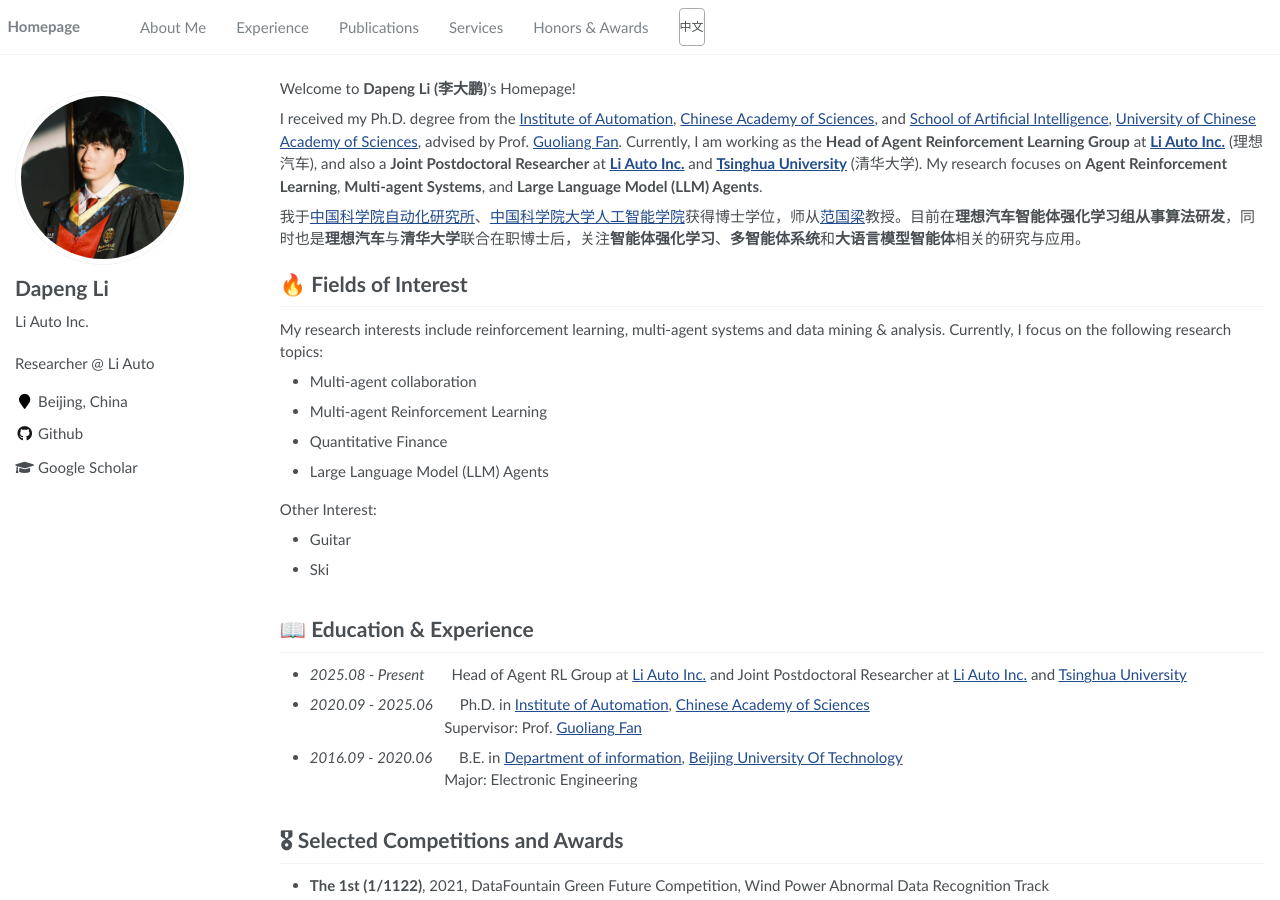
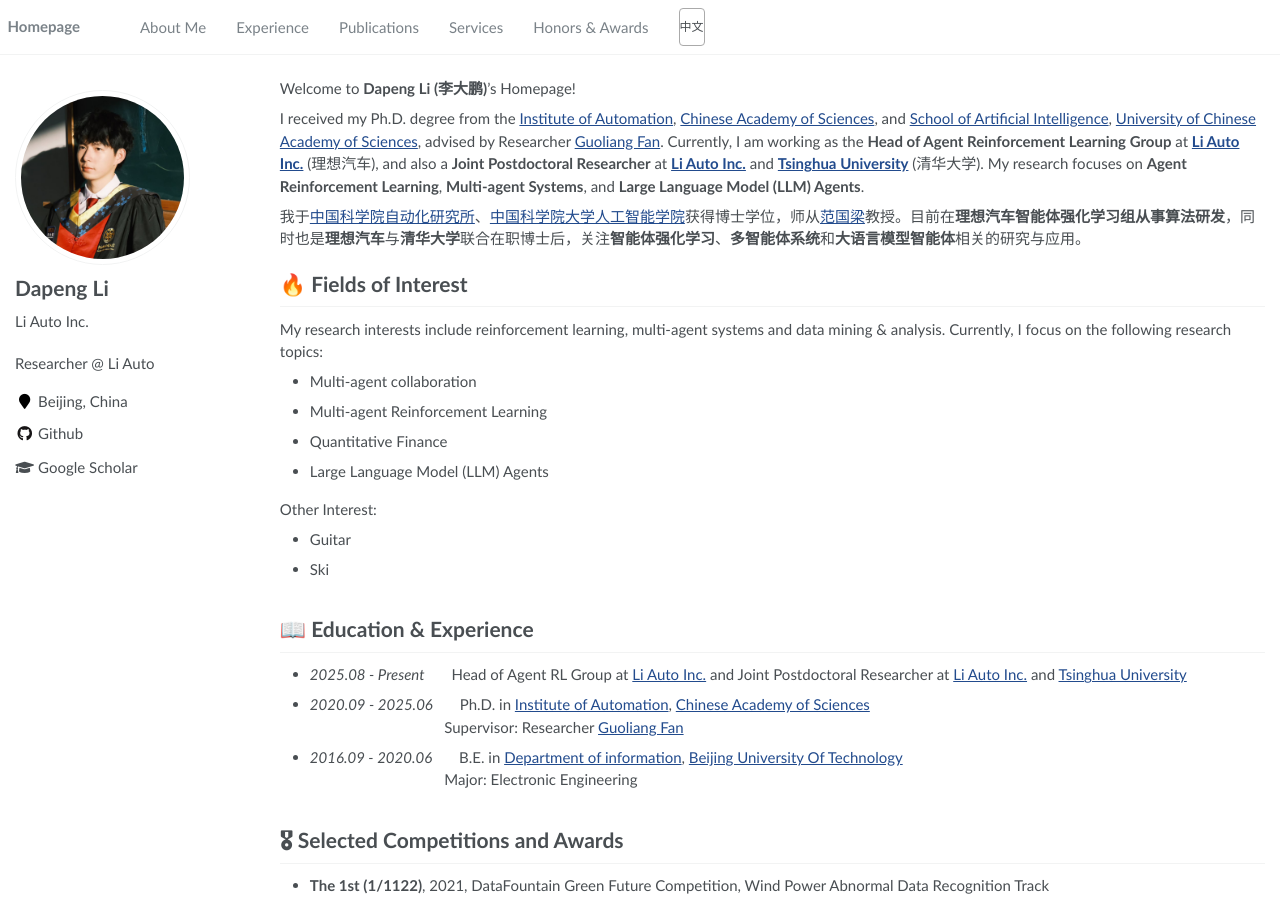
Before and after one commit to lidpeng/lidpeng.github.io, a Jekyll site: the page built from _pages/about.md, in a window 1280 px wide and 900 px high. Built offline with Jekyll 4.4.1, drawn with Linux system fonts in a browser that asks for light colours.

Commit message:
fix: correct Guoliang Fan title to researcher

```diff
--- a/_pages/about.md
+++ b/_pages/about.md
@@ -19,7 +19,7 @@ redirect_from:
 
 Welcome to **Dapeng Li (李大鹏)**'s Homepage!
 
-I received my Ph.D. degree from the [Institute of Automation](http://www.ia.cas.cn/), [Chinese Academy of Sciences](https://www.cas.cn/), and [School of Artificial Intelligence](https://ai.ucas.ac.cn/), [University of Chinese Academy of Sciences](https://www.ucas.ac.cn/), advised by Prof. [Guoliang Fan](http://people.ucas.ac.cn/~fanguoliang). Currently, I am working as the **Head of Agent Reinforcement Learning Group** at **[Li Auto Inc.](https://www.lixiang.com/)** (理想汽车), and also a **Joint Postdoctoral Researcher** at **[Li Auto Inc.](https://www.lixiang.com/)** and **[Tsinghua University](https://www.tsinghua.edu.cn/)** (清华大学). My research focuses on <b>Agent Reinforcement Learning</b>, <b>Multi-agent Systems</b>, and <b>Large Language Model (LLM) Agents</b>.
+I received my Ph.D. degree from the [Institute of Automation](http://www.ia.cas.cn/), [Chinese Academy of Sciences](https://www.cas.cn/), and [School of Artificial Intelligence](https://ai.ucas.ac.cn/), [University of Chinese Academy of Sciences](https://www.ucas.ac.cn/), advised by Researcher [Guoliang Fan](http://people.ucas.ac.cn/~fanguoliang). Currently, I am working as the **Head of Agent Reinforcement Learning Group** at **[Li Auto Inc.](https://www.lixiang.com/)** (理想汽车), and also a **Joint Postdoctoral Researcher** at **[Li Auto Inc.](https://www.lixiang.com/)** and **[Tsinghua University](https://www.tsinghua.edu.cn/)** (清华大学). My research focuses on <b>Agent Reinforcement Learning</b>, <b>Multi-agent Systems</b>, and <b>Large Language Model (LLM) Agents</b>.
 
 我于[中国科学院自动化研究所](http://www.ia.cas.cn/)、[中国科学院大学人工智能学院](https://ai.ucas.ac.cn/)获得博士学位，师从[范国梁](http://people.ucas.ac.cn/~fanguoliang)教授。目前在**理想汽车智能体强化学习组从事算法研发**，同时也是**理想汽车**与**清华大学**联合在职博士后，关注<b>智能体强化学习</b>、<b>多智能体系统</b>和<b>大语言模型智能体</b>相关的研究与应用。
 
@@ -46,7 +46,7 @@ Other Interest:
 - *2025.08 - Present*&nbsp;&nbsp;&nbsp;&nbsp;&nbsp;&nbsp; Head of Agent RL Group at [Li Auto Inc.](https://www.lixiang.com/) and Joint Postdoctoral Researcher at [Li Auto Inc.](https://www.lixiang.com/) and [Tsinghua University](https://www.tsinghua.edu.cn/)
 
 - *2020.09 - 2025.06*&nbsp;&nbsp;&nbsp;&nbsp;&nbsp;&nbsp; Ph.D. in [Institute of Automation](http://www.ia.cas.cn/), [Chinese Academy of Sciences](https://www.cas.cn/)
-  &nbsp;&nbsp;&nbsp;&nbsp;&nbsp;&nbsp;&nbsp;&nbsp;&nbsp;&nbsp;&nbsp;&nbsp;&nbsp;&nbsp;&nbsp;&nbsp;&nbsp;&nbsp;&nbsp;&nbsp;&nbsp;&nbsp;&nbsp;&nbsp;&nbsp;&nbsp;&nbsp;&nbsp;&nbsp;&nbsp;&nbsp;&nbsp;&nbsp;&nbsp; Supervisor: Prof. [Guoliang Fan](http://people.ucas.ac.cn/~fanguoliang)
+  &nbsp;&nbsp;&nbsp;&nbsp;&nbsp;&nbsp;&nbsp;&nbsp;&nbsp;&nbsp;&nbsp;&nbsp;&nbsp;&nbsp;&nbsp;&nbsp;&nbsp;&nbsp;&nbsp;&nbsp;&nbsp;&nbsp;&nbsp;&nbsp;&nbsp;&nbsp;&nbsp;&nbsp;&nbsp;&nbsp;&nbsp;&nbsp;&nbsp;&nbsp; Supervisor: Researcher [Guoliang Fan](http://people.ucas.ac.cn/~fanguoliang)
 
 - *2016.09 - 2020.06*&nbsp;&nbsp;&nbsp;&nbsp;&nbsp;&nbsp; B.E. in [Department of information](http://xxxb.bjut.edu.cn/), [Beijing University Of Technology](https://www.bjut.edu.cn/)
   &nbsp;&nbsp;&nbsp;&nbsp;&nbsp;&nbsp;&nbsp;&nbsp;&nbsp;&nbsp;&nbsp;&nbsp;&nbsp;&nbsp;&nbsp;&nbsp;&nbsp;&nbsp;&nbsp;&nbsp;&nbsp;&nbsp;&nbsp;&nbsp;&nbsp;&nbsp;&nbsp;&nbsp;&nbsp;&nbsp;&nbsp;&nbsp;&nbsp;&nbsp; Major: Electronic Engineering
```
Also changed, not shown: _pages/about-zh.md (+2 -2 lines).
